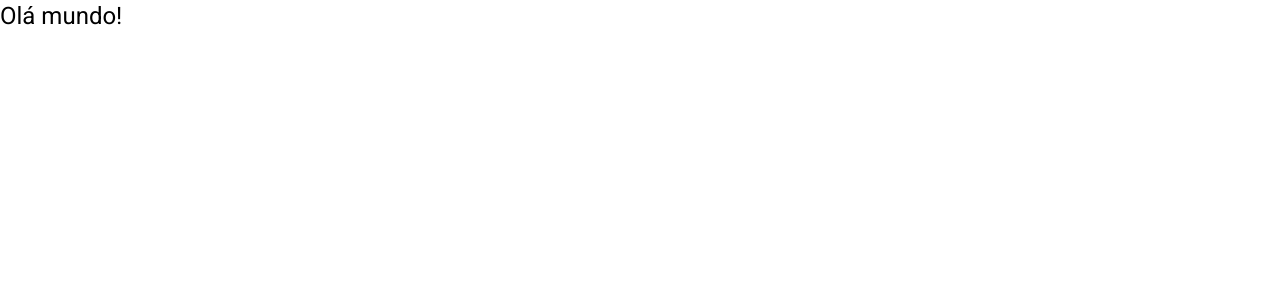
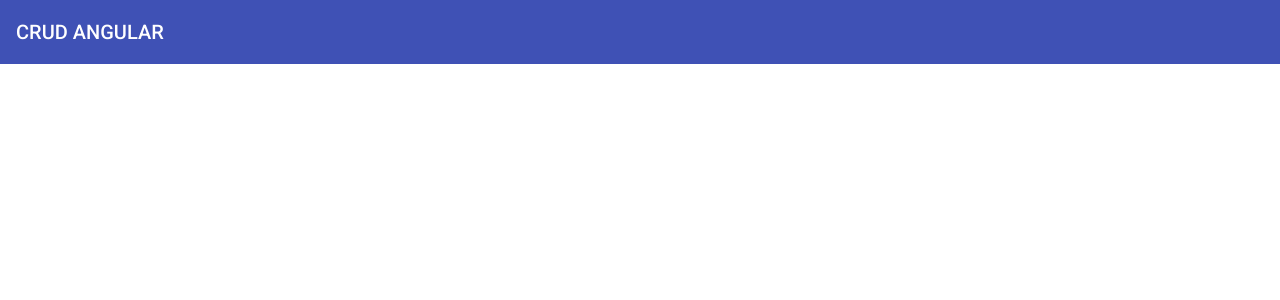
Before and after one commit to Felipendev/crud-vendas-fe, an Angular app: page /vendas in a window 1280 px wide. Shown: the top 300 px of the page. Built offline with nearby package versions, Linux system fonts and the light colour scheme.

Commit message:
Adiciona compenente de vendas e configura routingModule global

```diff
--- a/src/app/app-routing.module.ts
+++ b/src/app/app-routing.module.ts
@@ -1,12 +1,16 @@
 import { NgModule } from '@angular/core';
-import { CommonModule } from '@angular/common';
+import { RouterModule, Routes } from '@angular/router';
 
-
+const routes: Routes = [
+  { path: '', pathMatch: 'full', redirectTo: 'vendas'},
+  {
+    path: 'vendas',
+    loadChildren: () => import('./vendas/vendas.module').then(m => m.VendasModule)
+  }
+]
 
 @NgModule({
-  declarations: [],
-  imports: [
-    CommonModule
-  ]
+  imports: [RouterModule.forRoot(routes)],
+  exports: [RouterModule]
 })
 export class AppRoutingModule { }
--- a/src/app/app.component.html
+++ b/src/app/app.component.html
@@ -1 +1 @@
-<H1>Olá mundo!</H1>
+<router-outlet></router-outlet>
--- /dev/null
+++ b/src/app/vendas/vendas/vendas.component.html
@@ -0,0 +1,3 @@
+<mat-toolbar color="primary">
+  <span>CRUD ANGULAR</span>
+</mat-toolbar>
--- /dev/null
+++ b/src/app/vendas/vendas/vendas.component.ts
@@ -0,0 +1,15 @@
+import { Component, OnInit } from '@angular/core';
+
+@Component({
+  selector: 'app-vendas',
+  templateUrl: './vendas.component.html',
+  styleUrls: ['./vendas.component.css']
+})
+export class VendasComponent implements OnInit {
+
+  constructor() { }
+
+  ngOnInit(): void {
+  }
+
+}
```
Also changed, not shown: src/app/vendas/vendas-routing.module.ts (added, +14 -0 lines), src/app/vendas/vendas.module.ts (added, +19 -0 lines), src/app/vendas/vendas/vendas.component.css (added), 1 other file (tests, documents, lock files or other folders).
